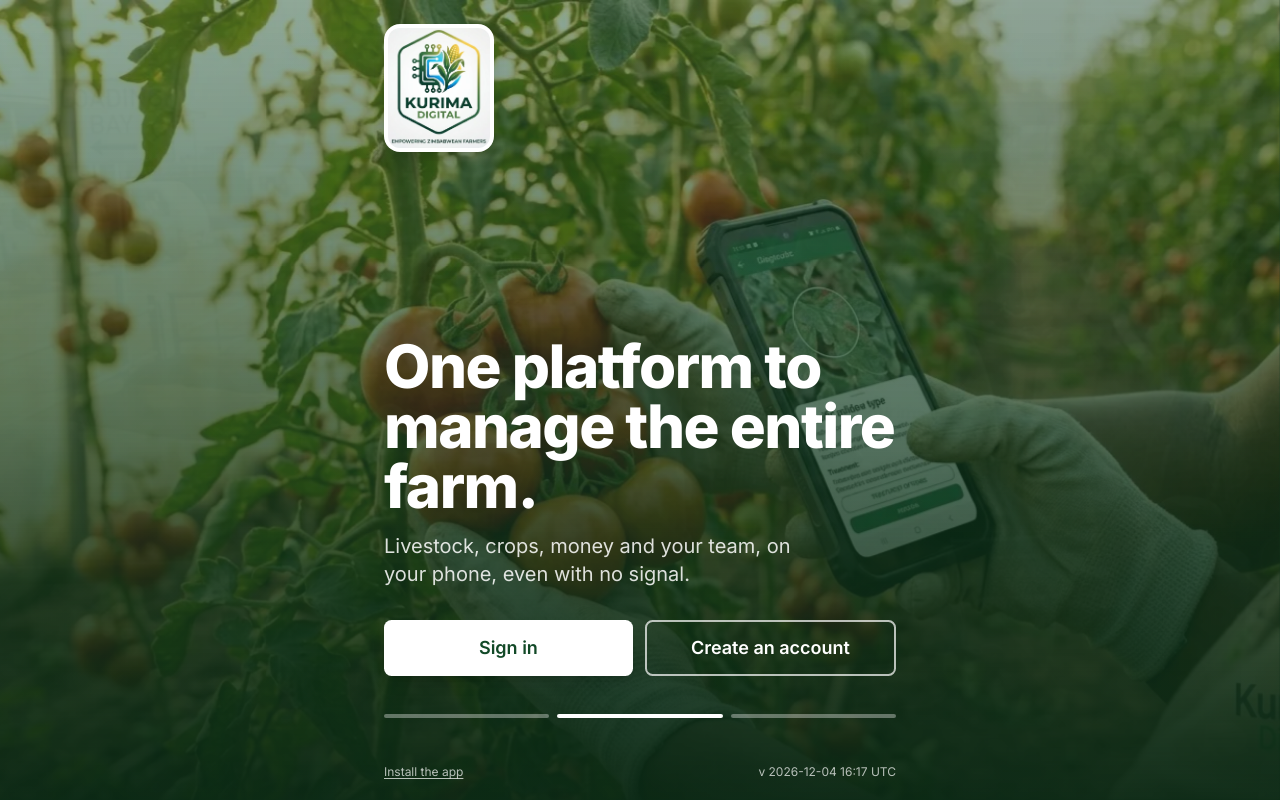
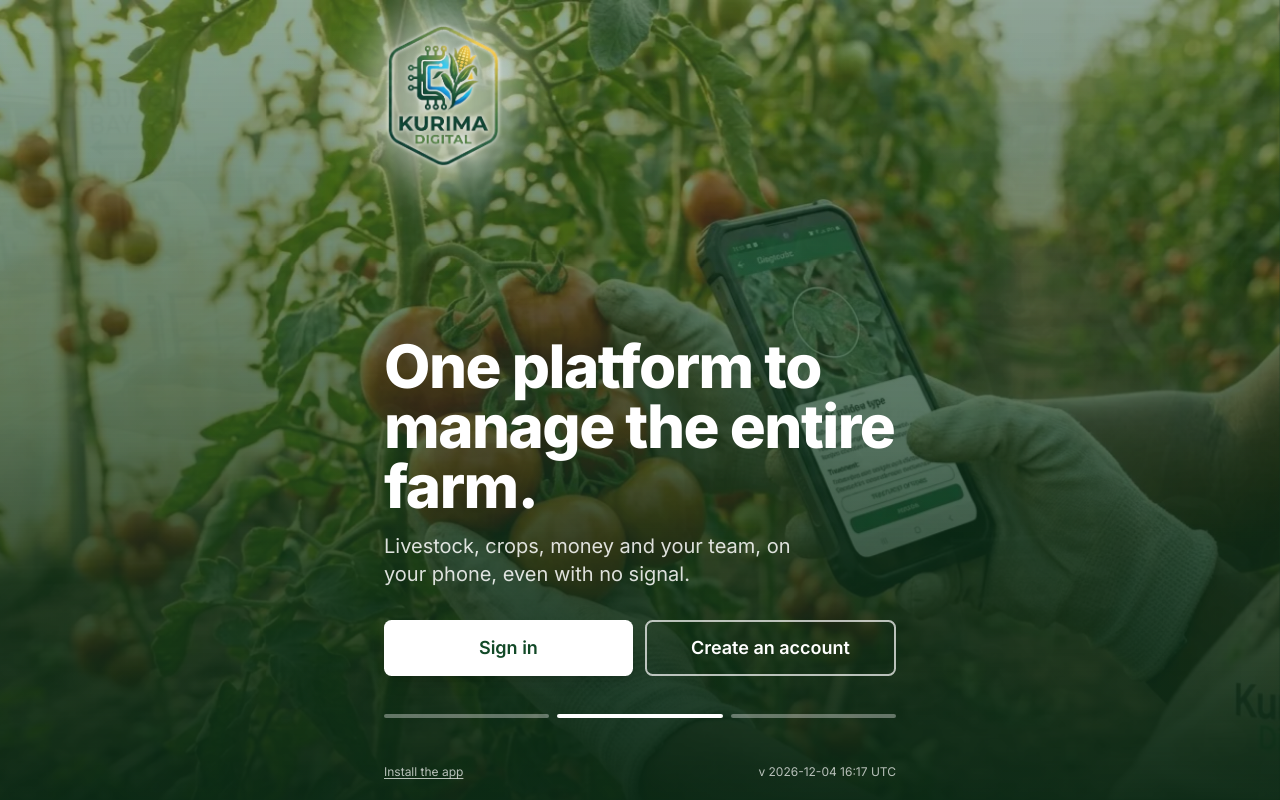
Before and after one commit to Jabulani-cmd/elcz-city-connect, a React (Vite) app: page / in a window 1280 px wide. Built offline with nearby package versions, Linux system fonts and the light colour scheme.

Commit message:
Landing page: transparent logo with soft halo so the carousel photos show through (#18)
Claude-Session: https://claude.ai/code/session_018bWaUeEKjC97Ah9yTh1yyP

Co-authored-by: Claude <noreply@anthropic.com>

```diff
--- a/src/components/farm/Landing.tsx
+++ b/src/components/farm/Landing.tsx
@@ -49,7 +49,10 @@ export function Landing() {
     <div className="bg-hero relative isolate flex min-h-[100svh] flex-col overflow-hidden text-white">
       <header className="px-6 pt-[max(1.5rem,env(safe-area-inset-top))]">
         <div className="mx-auto flex max-w-lg items-center gap-3">
-          <img src={logo} alt="Kurima Digital – empowering Zimbabwean farmers" className="h-28 w-auto rounded-2xl bg-white p-1 shadow-lg sm:h-32" />
+          <div className="relative">
+            <div className="absolute -inset-4 rounded-full bg-white/55 blur-xl" aria-hidden />
+            <img src={logo} alt="Kurima Digital – empowering Zimbabwean farmers" className="relative h-32 w-auto drop-shadow-[0_0_2px_rgba(255,255,255,1)] sm:h-36" />
+          </div>
         </div>
       </header>
 
```
Also changed, not shown: src/assets/landing/logo.webp.
